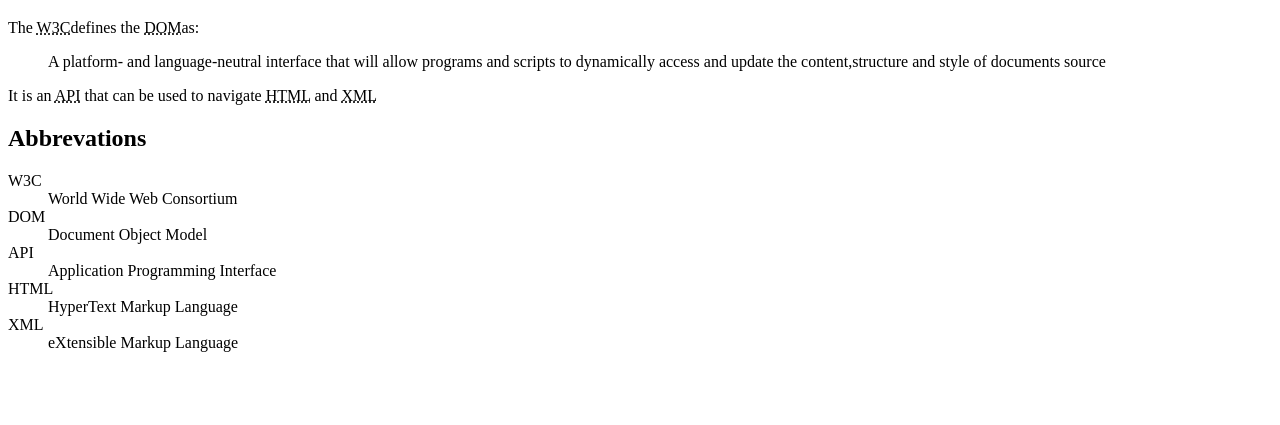
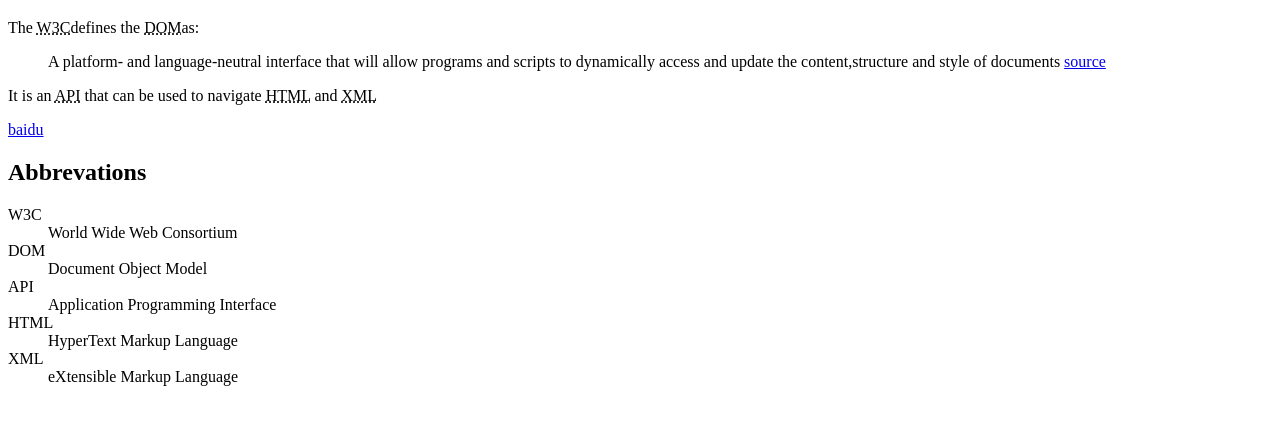
Before and after one commit to luosuolaotaipo/hellojs, a plain HTML site: page gallery-web-design-with-js-DOM/chap8/index.html in a window 1280 px wide. Shown: the part 61-486 px from the top of the page. Drawn offline with Linux system fonts and the light colour scheme.

Commit message:
fix the href bug(herf)

```diff
--- a/gallery-web-design-with-js-DOM/chap8/definitionlist.js
+++ b/gallery-web-design-with-js-DOM/chap8/definitionlist.js
@@ -75,19 +75,13 @@ function displayQuote(){
         else{
             //建立source节点添加在对应cite中那个blockquote的后面
             var source=document.createElement("a");
-            // var sourceherf=cite.firstChild.nodeValue;
-            source.setAttribute("herf",cite);
+            source.setAttribute("href",cite);
             var sourcetext=document.createTextNode("source");
             source.appendChild(sourcetext);
-            // quoteList[i].lastchild.appendChild(source);
-            console.log(quoteList[i].lastChild.nodeType);
-            // getLastElementChild(quoteList[i]).appendChild(source);
-            var childlist=quoteList[i].getElementsByTagName("*");
-            childlist[childlist.length-1].appendChild(source);
-            debugger;
+            console.log(quoteList[i].lastChild.nodeType);//quoteList最后一个不是element而是个textnode类型的节点
+            getLastElementChild(quoteList[i]).appendChild(source);
         }
     }
-
 }
 
 
--- a/gallery-web-design-with-js-DOM/chap8/index.html
+++ b/gallery-web-design-with-js-DOM/chap8/index.html
@@ -24,6 +24,7 @@
         that can be used to navigate <abbr title="HyperText Markup Language">HTML</abbr>
         and <abbr title="eXtensible Markup Language">XML</abbr>
     </p>
+    <a href="www.baidu.com">baidu</a>
 </body>
 <script src="definitionlist.js"></script>
 </html>
```
